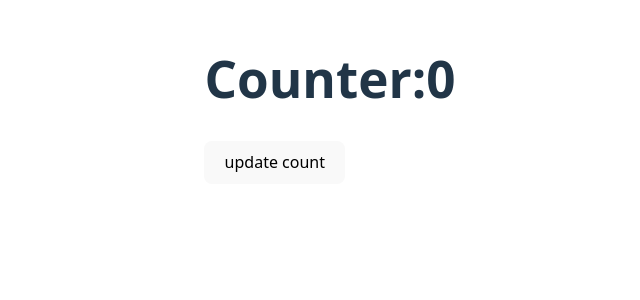
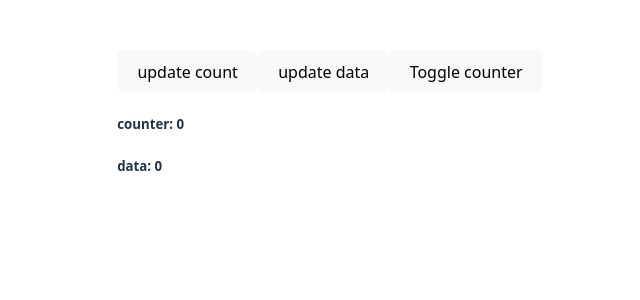
Before and after one commit to sheetalccube/react-practice, a React (Vite) app: page /counter in a window 1280 px wide. Shown: the top 300 px of the page, without its empty margins (310-950 px from the left). Built offline with nearby package versions, Linux system fonts and the light colour scheme.

Commit message:
implement lifecycle hook

```diff
--- a/src/components/counter.tsx
+++ /dev/null
@@ -1,14 +0,0 @@
-import { useState } from "react";
-
-function Counter() {
-  const [count, setCount] = useState(0);
-  return (
-    <div>
-      <h1>Counter:{count}</h1>
-      <button onClick={() => setCount(count + 1)}>update count</button>
-      <br />
-    </div>
-  );
-}
-
-export default Counter;
--- /dev/null
+++ b/src/components/counter/ShowCounter.tsx
@@ -0,0 +1,38 @@
+import { useEffect } from "react";
+
+interface ShowCounterProps {
+  counter: number;
+  data: number;
+}
+
+function ShowCounter({ counter, data }: ShowCounterProps) {
+  function getCounter() {
+    console.log("getcounter is working");
+  }
+  function handleData() {
+    console.log("handle data is working");
+  }
+  useEffect(() => {
+    handleData();
+  }, [data]);
+  useEffect(() => {
+    getCounter();
+  }, []);
+
+  useEffect(() => {
+    return () => {
+      console.log("on unmount");
+    };
+  }, []);
+
+  //   if this component is unmounting from parent then unmount will trigger
+
+  return (
+    <div>
+      <h5>counter: {counter}</h5>
+      <h5>data: {data}</h5>
+    </div>
+  );
+}
+
+export default ShowCounter;
--- /dev/null
+++ b/src/components/counter/counter.tsx
@@ -0,0 +1,49 @@
+import { useEffect, useState } from "react";
+import ShowCounter from "./ShowCounter";
+
+function Counter() {
+  const [count, setCount] = useState(0);
+  const [data, setData] = useState(0);
+  const [display,setDisplay] = useState(true);
+
+  function callOnce() {
+    console.log("callOnce");
+  }
+
+  //   useEffect(() => {
+  //   callOnce();
+  // });
+  // will call the function on every updation kisi bi state me update hone par chalega
+
+  // useEffect(() => {
+  //   callOnce();
+  // }, []);
+  // will call the function  callOnce. only 1 time which will be initial load
+
+  // useEffect(() => {
+  //   callOnce();
+  // },[count]);
+  // will call the function on every updation of count state. only count state
+
+  useEffect(() => {
+    callOnce();
+  }, [count, data]);
+  // will call the function on every updation of count + data state
+
+  return (
+    <div>
+      {/* <h1>Counter:{count}</h1> */}
+      <button onClick={() => setCount(count + 1)}>update count</button>
+      <button onClick={() => setData(data + 1)}>update data</button>
+
+      <button onClick={()=>(setDisplay(!display))}>Toggle counter</button>
+      {
+        display?<ShowCounter counter={count} data={data}/>:null
+      }
+
+      <br />
+    </div>
+  );
+}
+
+export default Counter;
--- a/src/components/main.tsx
+++ b/src/components/main.tsx
@@ -6,7 +6,7 @@ import ControlledExample from "./controlled-form";
 import ItemKey from "./item-key";
 import Demo from "./demo-props";
 import StudyGen from "./myGenerics";
-import Counter from "./counter";
+import Counter from "./counter/counter";
 import Toggle from "./toggle-conditional-rendering";
 
 function showName(names: string) {
@@ -14,6 +14,7 @@ function showName(names: string) {
 }
 
 function App() {
+  console.log("app component is called");
   const [details, setDetails] = useState("");
   const name = "sheetal";
   const age = 27;
--- a/src/router.tsx
+++ b/src/router.tsx
@@ -3,7 +3,7 @@ import Home from "./pages/home";
 import About from "./pages/About";
 import Todos from "./components/Todos/todo";
 import UsersMain from "./components/usersList/usersMain";
-import Counter from "./components/counter";
+import Counter from "./components/counter/counter";
 import UserDetail from "./components/usersList/userDetail";
 import Error from "./pages/Error";
 import ReactTut from "./pages/ReactTut";
```
